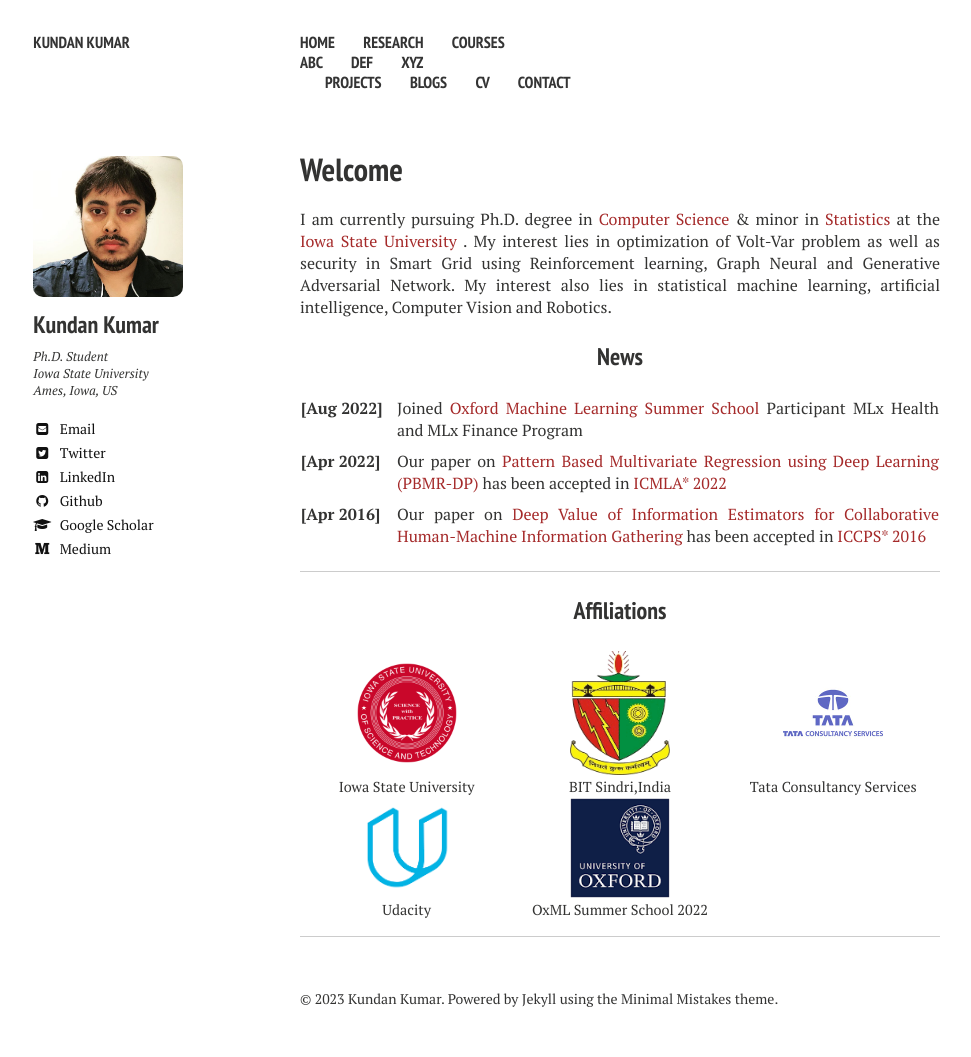
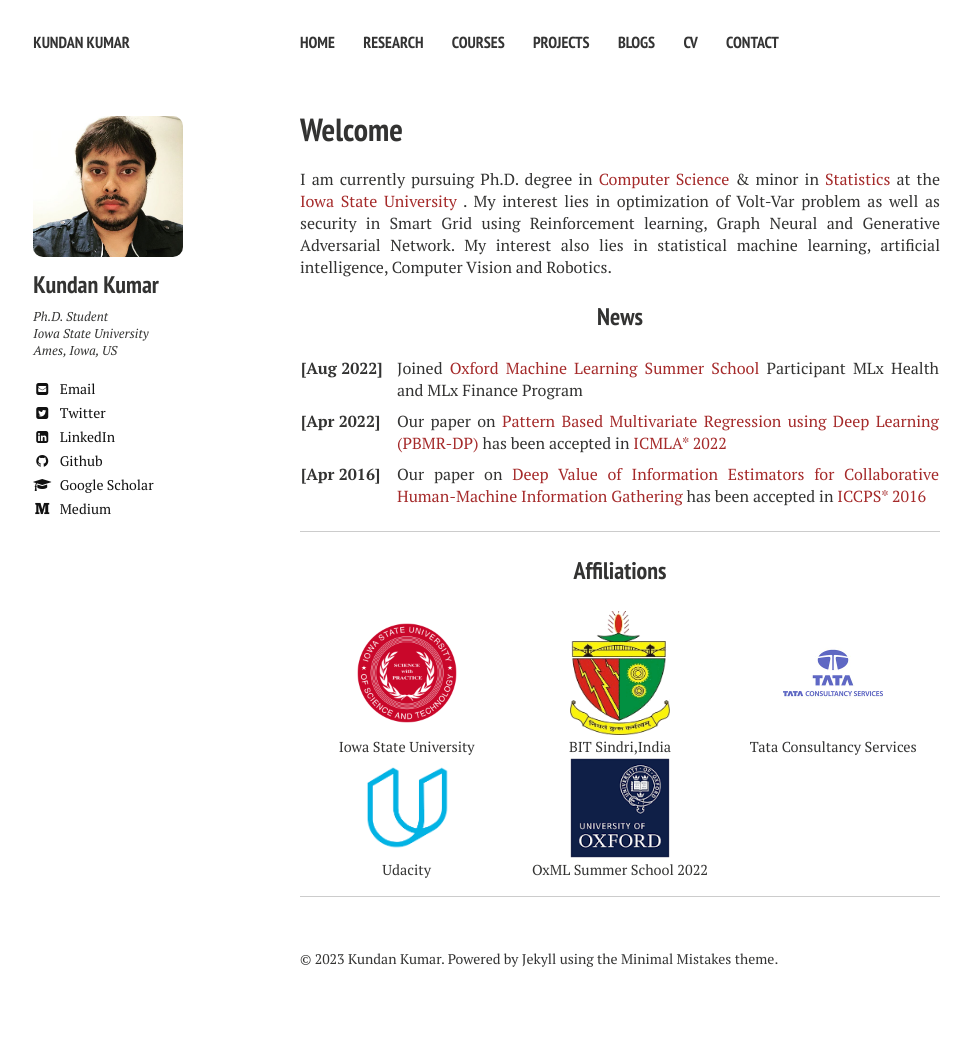
Before and after one commit to kundan7kumar/kundan7kumar.github.io, a Jekyll site: the page built from index.md, in a window 1280 px wide. Shown: the whole page, without its empty margins (20-991 px from the left). Built offline with Jekyll 4.4.1, drawn with Linux system fonts in a browser that asks for light colours; nearby versions of some CDN libraries; after the commit the page ends 1017 px from its top, so only the background shows below that.

Commit message:
Update _navigation.html

```diff
--- a/_includes/_navigation.html
+++ b/_includes/_navigation.html
@@ -1,47 +1,10 @@
-
-
 <div class="navigation-wrapper">
 	<div class="site-name">
 		<a href="{{ site.url }}/">{{ site.title }}</a>
 	</div><!-- /.site-name -->
 	<div class="top-navigation">
 
-
-		<nav id="navbar" class="collapse navbar-collapse">
-		    <ul class="nav navbar-nav">
-		        {% assign links = site.data.navigation %}
-		        {% for link in links %}
-		            {% assign class = nil %}
-		            {% if page.url contains link.url %}
-		                {% assign class = 'active' %}
-		            {% endif %}
-		            {% if link.sublinks %}
-		                <li class="dropdown {{ class }}">
-		                    <a href="{{ site.url }}{{ site.baseurl }}{{ link.url }}" class="dropdown-toggle" data-toggle="dropdown" role="button" aria-haspopup="true" aria-expanded="false">{{ link.title }} <span class="caret"></span></a>
-		                    <ul class="dropdown-menu">
-		                        {% for sublink in link.sublinks %}
-		                            {% if sublink.title == 'separator' %}
-		                                <li role="separator" class="divider"></li>
-		                            {% else %}
-		                                <li>
-		                                    <a href="{{ site.url }}{{ site.baseurl }}{{ sublink.url }}">{{ sublink.title }}</a>
-		                                </li>
-		                            {% endif %}
-		                        {% endfor %}
-		                    </ul>
-		                </li>
-		            {% else %}
-		                <li class="{{ class }}">
-		                    <a href="{{ site.url }}{{ site.baseurl }}{{ link.url }}">{{ link.title }}</a>
-		                </li>
-		            {% endif %}
-		        {% endfor %}
-		    </ul>
-		</nav>
-
-
-
-		<!-- <nav role="navigation" id="site-nav" class="nav">
+		<nav role="navigation" id="site-nav" class="nav">
 
 		    <ul>
 		        {% for link in site.data.navigation %}
@@ -49,7 +12,7 @@
 				{% endfor %}
 		    </ul>
 
-		</nav> -->
+		</nav>
 	</div><!-- /.top-navigation -->
 </div><!-- /.navigation-wrapper -->
 
```
